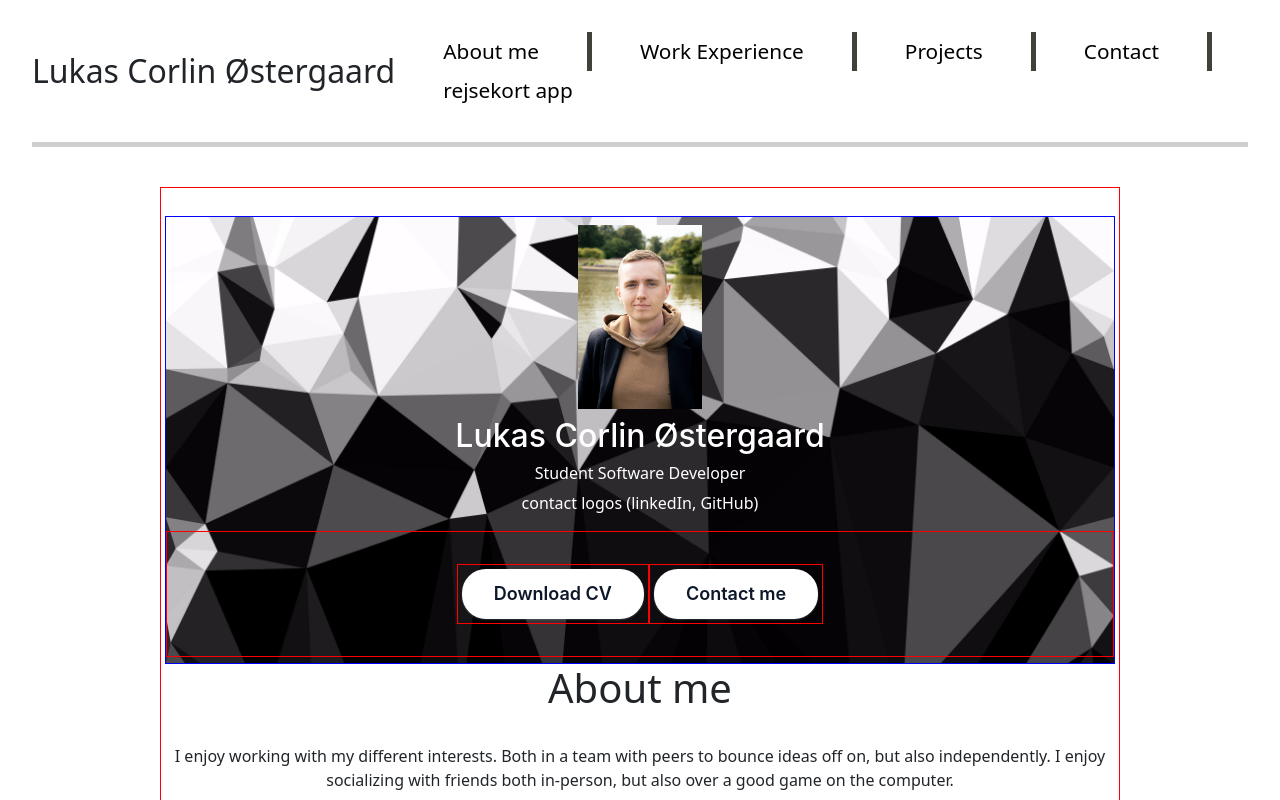
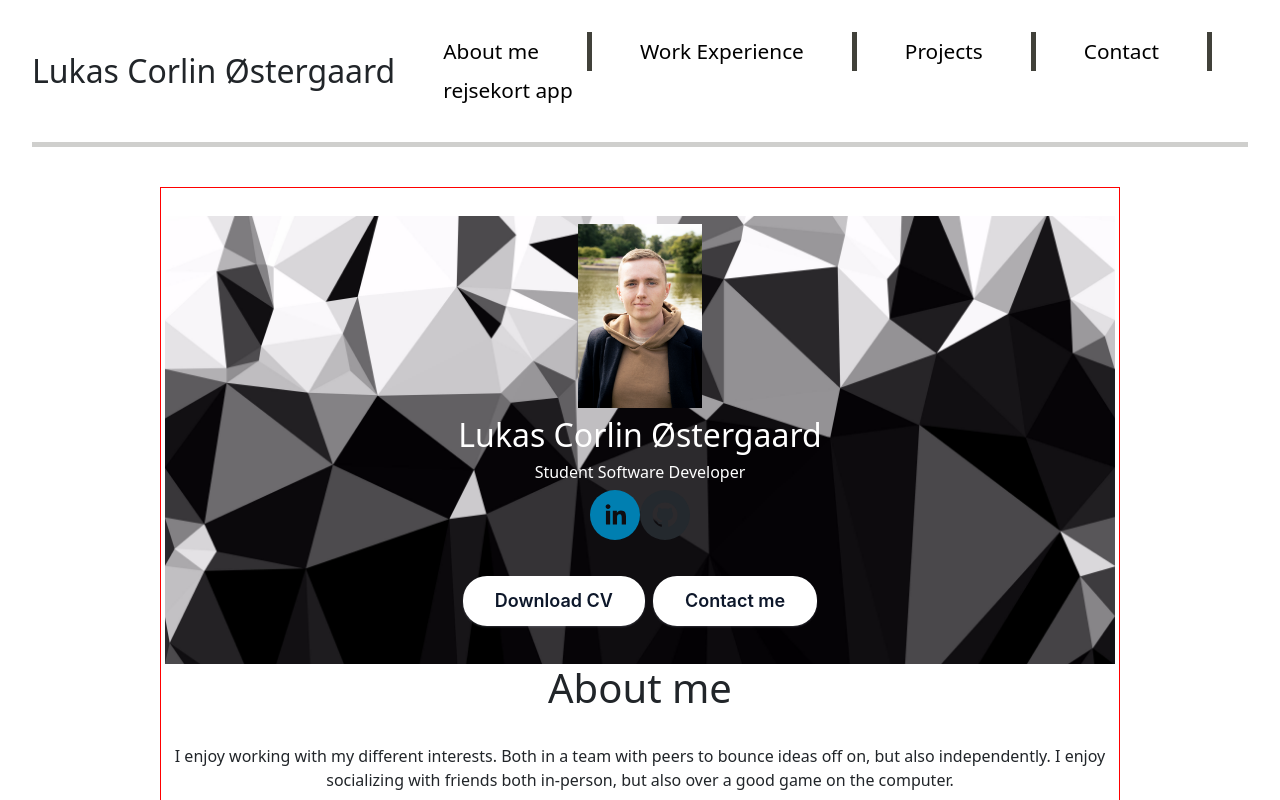
Before and after one commit to lubrozz/lukas-portfolio, a React (Vite) app: page / in a window 1280 px wide. Shown: the top 800 px of the page. Built offline with nearby package versions, Linux system fonts and the light colour scheme.

Commit message:
styling in quickabout

```diff
--- a/src/components/QuickAbout.tsx
+++ b/src/components/QuickAbout.tsx
@@ -1,31 +1,30 @@
 import "../App.css";
 import profilePic from "../assets/profil-pic.png";
+import { SocialIcon } from "react-social-icons";
 
 const QuickAbout = () => {
   return (
     <>
-      <div className="polyBackground" style={{ border: "1px solid blue" }}>
+      <div className="polyBackground">
         <img
           src={profilePic}
           alt="profile"
           height={"200rem"}
           style={{ padding: "0.5rem" }}
         ></img>
-        <h2 className="h2" style={{ color: "white" }}>
-          Lukas Corlin Østergaard
-        </h2>
+        <h2 style={{ color: "white" }}>Lukas Corlin Østergaard</h2>
         <h6 style={{ color: "white" }}>Student Software Developer</h6>
-        <p style={{ color: "white" }}>contact logos (linkedIn, GitHub)</p>
-        <div
-          className="double-element"
-          style={{ border: "1px solid red", justifyContent: "center" }}
-        >
-          <div style={{ border: "1px solid red", padding: "0.25rem" }}>
+        <div>
+          <SocialIcon url="https://www.linkedin.com/in/lukas-corlin-oestergaard/" />
+          <SocialIcon url="https://github.com/lubrozz/" />
+        </div>
+        <div className="double-element" style={{ justifyContent: "center" }}>
+          <div style={{ padding: "0.25rem" }}>
             <button className="button-81" role="button">
               Download CV
             </button>
           </div>
-          <div style={{ border: "1px solid red", padding: "0.25rem" }}>
+          <div style={{ padding: "0.25rem" }}>
             <button className="button-81" role="button">
               Contact me
             </button>
```
